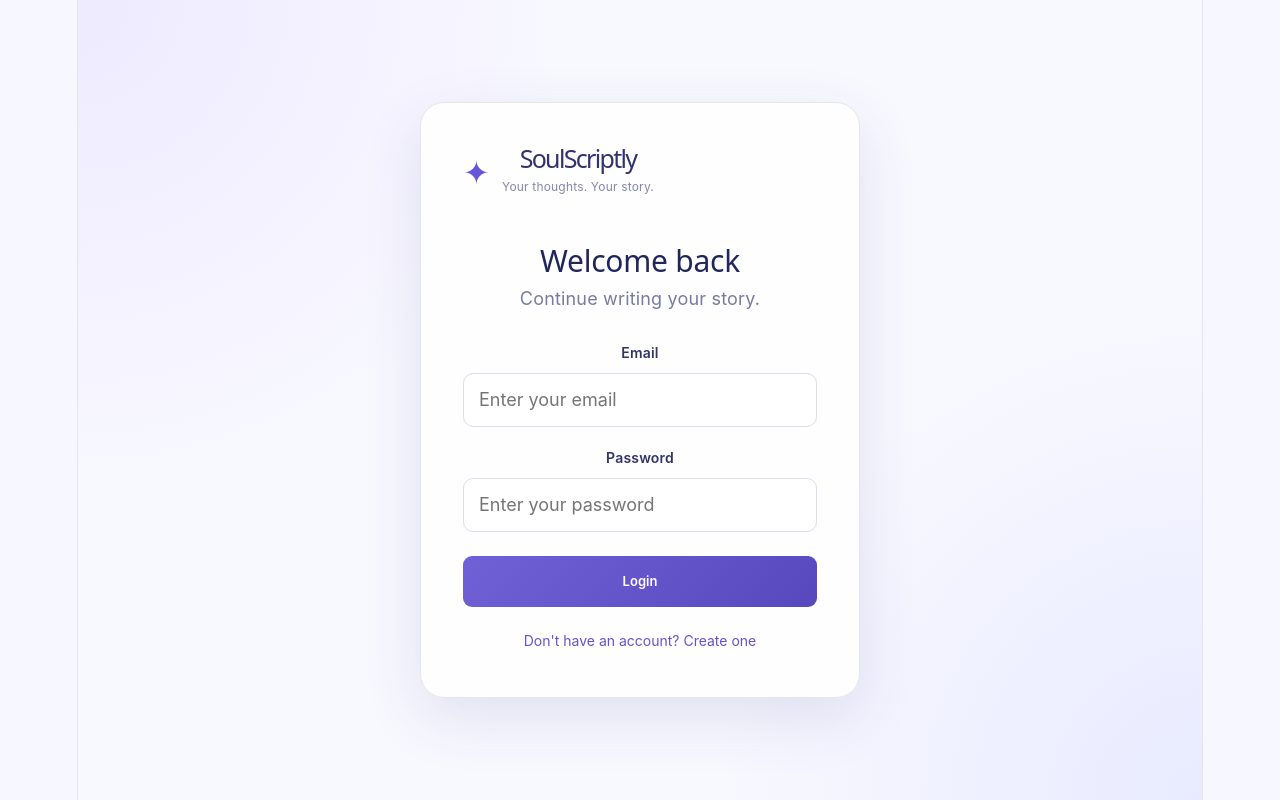
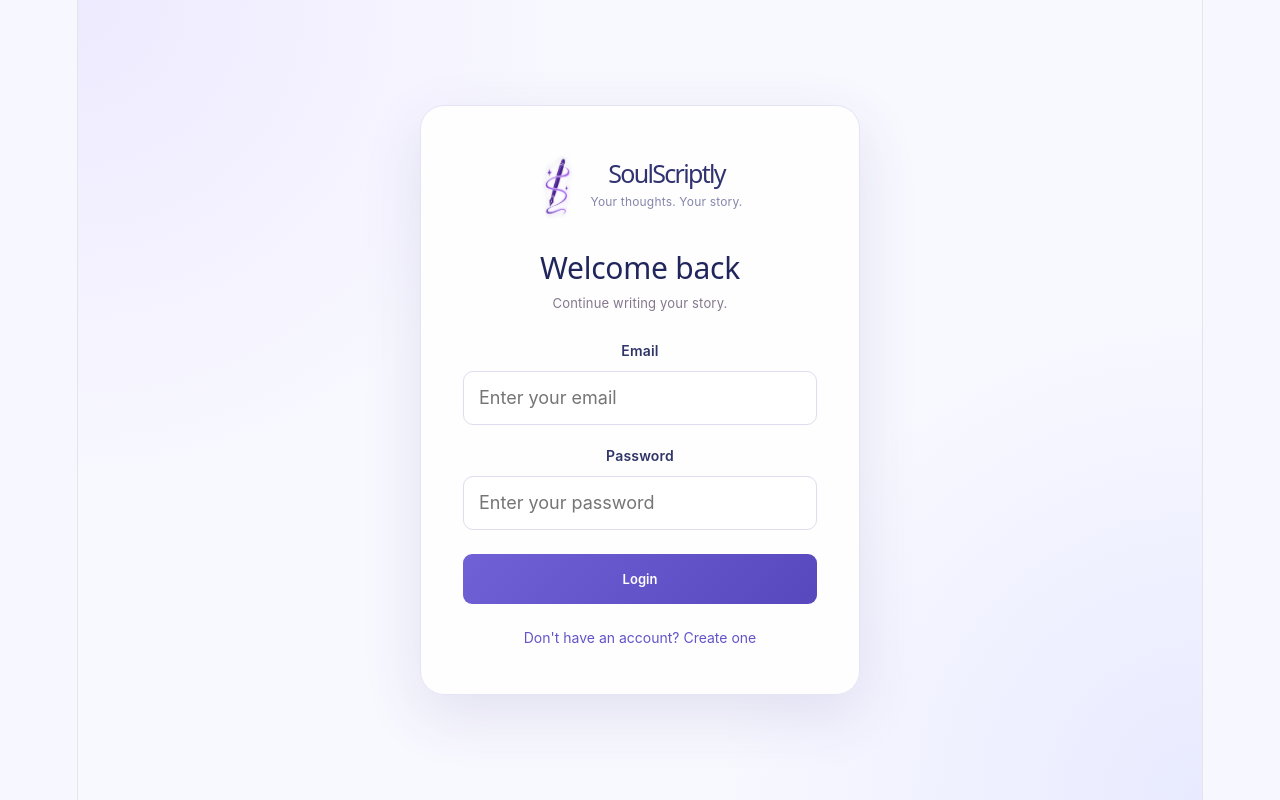
Before and after one commit to madhava231205/soulscriptly, a React (Vite) app in the folder client/: page / in a window 1280 px wide. Built offline with nearby package versions, Linux system fonts and the light colour scheme.

Commit message:
added logo

```diff
--- a/client/src/App.css
+++ b/client/src/App.css
@@ -67,9 +67,16 @@ button {
 
 .auth-logo {
   display: flex;
-  align-items: center;
-  gap: 12px;
-  margin-bottom: 42px;
+
+  justify-content: center;
+  gap: 5px;
+  margin-bottom: 20px;
+
+}
+.brand-text{
+
+  padding:12px;
+  padding-left:0px;
 }
 
 .logo-feather,
@@ -98,8 +105,10 @@ button {
 }
 
 .auth-heading p {
-  margin: 0 0 28px;
-  color: #777b9f;
+  margin: 5px 0 24px;
+  color: #85778c;
+  font-size: 13px;
+  line-height: 1.6;
 }
 
 .auth-form {
@@ -208,9 +217,9 @@ button {
 .sidebar-brand {
   display: flex;
   align-items: center;
-  gap: 9px;
-
-  padding: 0 10px;
+  gap: 1px;
+
+
   margin-bottom: 42px;
 }
 
@@ -223,13 +232,21 @@ button {
 .sidebar-brand p {
   margin: 3px 0 0;
   color: #9798b4;
-  font-size: 9px;
+  font-size: 10px;
 }
 
 .brand-icon {
   font-size: 27px;
 }
 
+.brand-logo img{
+  width: 60px;
+  height: 75px;
+  color:#6654d9;
+}
+.brand-logo:hover img{
+  transform: scale(1.5);
+}
 .sidebar-nav {
   display: flex;
   flex-direction: column;
@@ -283,10 +300,11 @@ button {
   margin-top: auto;
   padding: 20px 12px 4px;
   text-align: center;
+
 }
 
 .sidebar-bottom p {
-  margin: 2px 0;
+
   color: #9293ad;
   font-size: 12px;
 }
@@ -298,7 +316,7 @@ button {
 
 .logout-button {
   width: 100%;
-  margin-top: 18px;
+  margin-top: 5px;
   padding: 9px;
 
   border: 1px solid #dddaf3;
@@ -812,6 +830,7 @@ button {
 
   backdrop-filter: blur(4px);
 
+
   z-index: 200;
 }
 
@@ -826,14 +845,16 @@ button {
 
   background: white;
 
+
   box-shadow:
     0 25px 70px rgba(30, 29, 80, 0.25);
 }
 
 .modal-header {
   display: flex;
-  justify-content: space-between;
+  justify-content: flex-end;
   align-items: flex-start;
+  gap: 80px;
 
   margin-bottom: 25px;
 }
@@ -846,7 +867,7 @@ button {
 }
 
 .modal-header p {
-  margin: 0;
+
 
   color: #8a8ca7;
   font-size: 12px;
@@ -2473,6 +2494,7 @@ min-height: 0;
   font-size: 13px;
   line-height: 1.6;
 }
+
 
 .handwriting-test-result {
   padding: 20px;
--- a/client/src/App.jsx
+++ b/client/src/App.jsx
@@ -11,6 +11,7 @@ import HandwritingSetup from './components/HandwritingSetup'
 import HandwritingRenderer from './components/HandwritingRenderer'
 import HandwritingTest from './components/HandwritingTest'
 import ProfilePage from './components/ProfilePage'
+import logo from './assets/logo.png';
 
 function App() {
   // -----------------------------
@@ -466,8 +467,11 @@ const favouriteNoteObjects = notes.filter(
         <div className="auth-card">
 
           <div className="auth-logo">
-            <span className="logo-feather">✦</span>
-            <div>
+
+            <div className="brand-logo">
+              <img src={logo} alt="✦"  />
+            </div>
+            <div className="brand-text">
               <h1>SoulScriptly</h1>
               <p>Your thoughts. Your story.</p>
             </div>
--- a/client/src/components/ProfilePage.jsx
+++ b/client/src/components/ProfilePage.jsx
@@ -390,7 +390,7 @@ useEffect(() => {
 
       <section className="profile-stats">
         <div className="profile-stats-heading">
-          <h3>My Writing Journey ✨</h3>
+          <h3> ✦ My Writing Journey ✦</h3>
           <p>Every little moment you save becomes part of your story.</p>
         </div>
 
--- a/client/src/components/Sidebar.jsx
+++ b/client/src/components/Sidebar.jsx
@@ -1,3 +1,5 @@
+import logo from '../assets/logo.png';
+
 function Sidebar({
   activePage,
   setActivePage,
@@ -5,13 +7,15 @@ function Sidebar({
   isSidebarOpen,
   setIsSidebarOpen,
 }) {
-  console.log('Sidebar open:', isSidebarOpen)
+
   return (
     <aside className={`sidebar ${isSidebarOpen ? 'open' : ''}`}>
 
       <div className="sidebar-brand">
-        <div className="brand-icon">✦</div>
 
+<div className="brand-logo">
+  <img src={logo} alt="✦"  />
+</div>
         <div>
           <h1>SoulScriptly</h1>
           <p>Your thoughts. Your story.</p>
```
Also changed, not shown: client/src/assets/logo.png (added).
